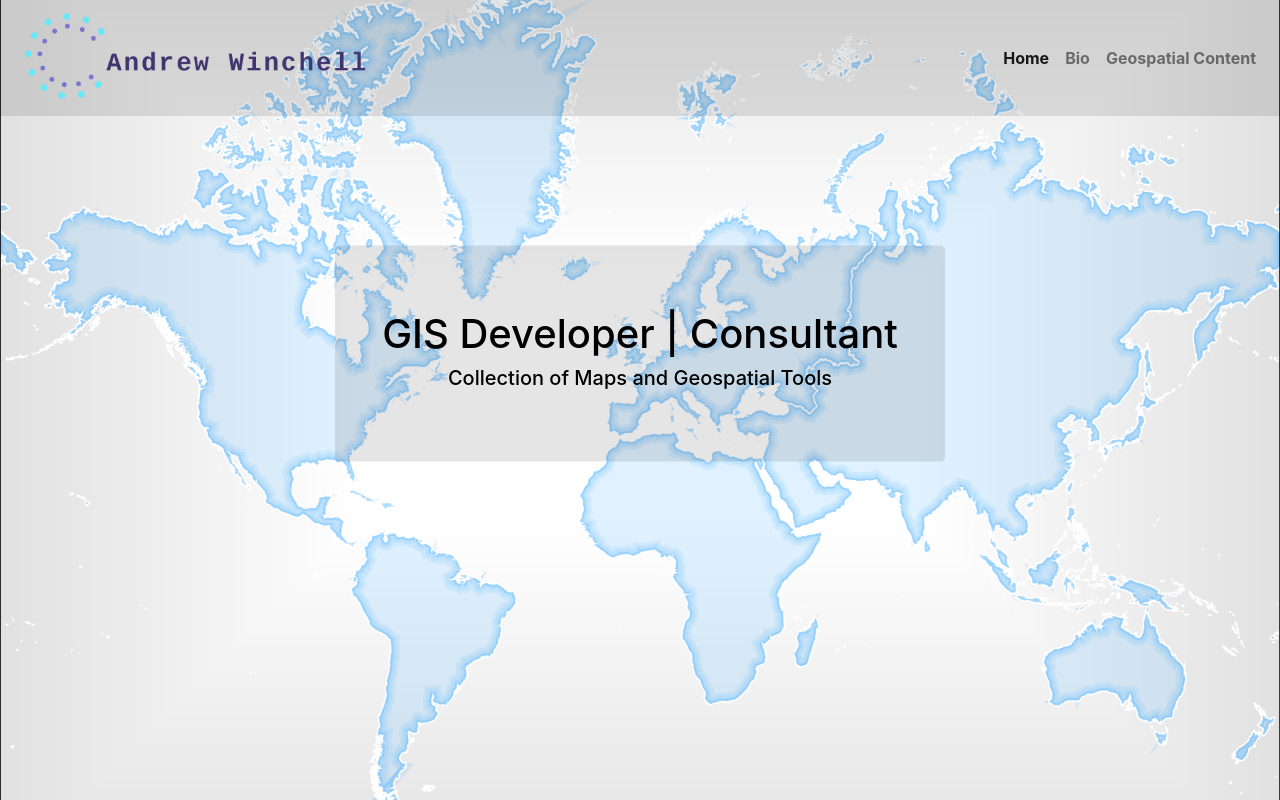
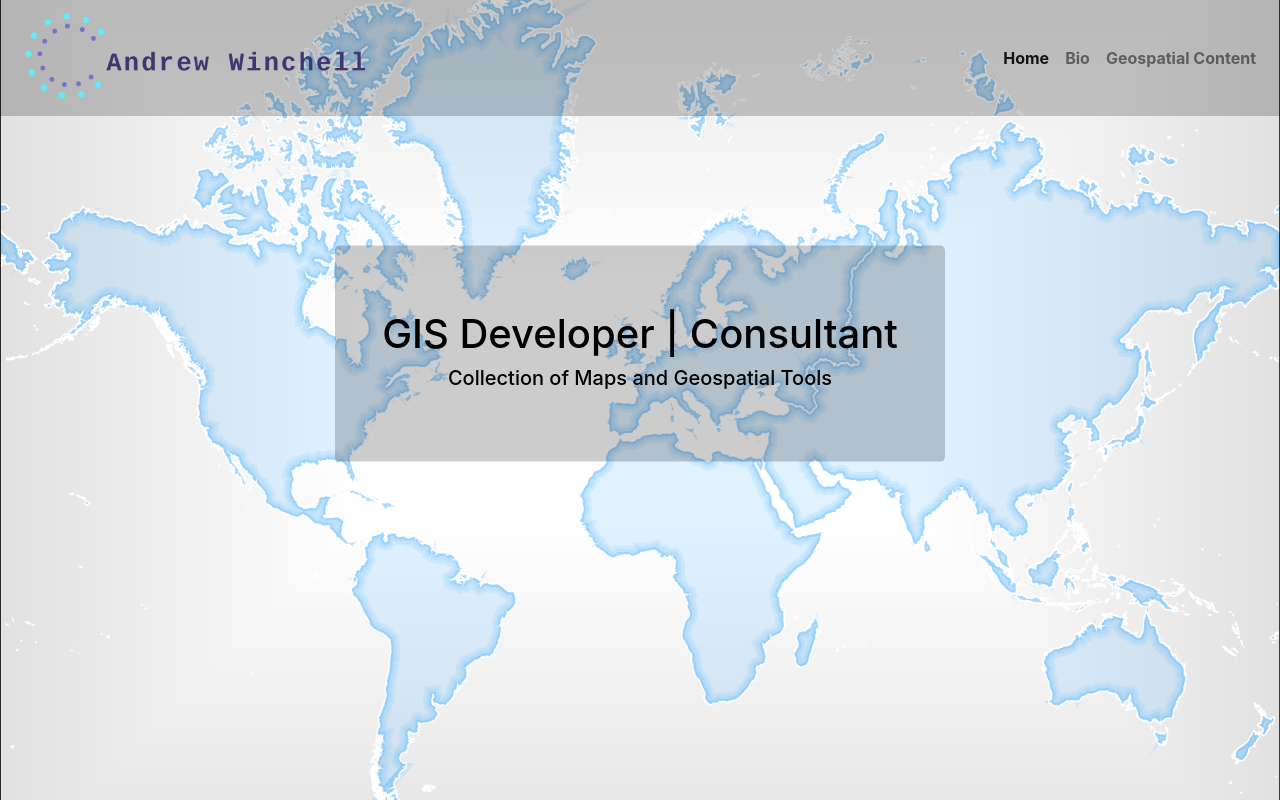
Before and after one commit to Drew2134/Drew2134.github.io, a plain HTML site: page index.html in a window 1280 px wide. Drawn offline with nearby package versions, Linux system fonts and the light colour scheme.

Commit message:
Darken navbar and jumbotron

```diff
--- a/css/style.css
+++ b/css/style.css
@@ -15,12 +15,12 @@
 }
 
 .jumbotron {
-  background: rgba(0, 0, 0, .1);
+  background: rgba(0, 0, 0, .2);
   color: rgba(1, 0, 0, 1.0);
 }
 
 .navbar {
-  background: rgba(0, 0, 0, .1);
+  background: rgba(0, 0, 0, .2);
 }
 
 .nav-bold {
```
